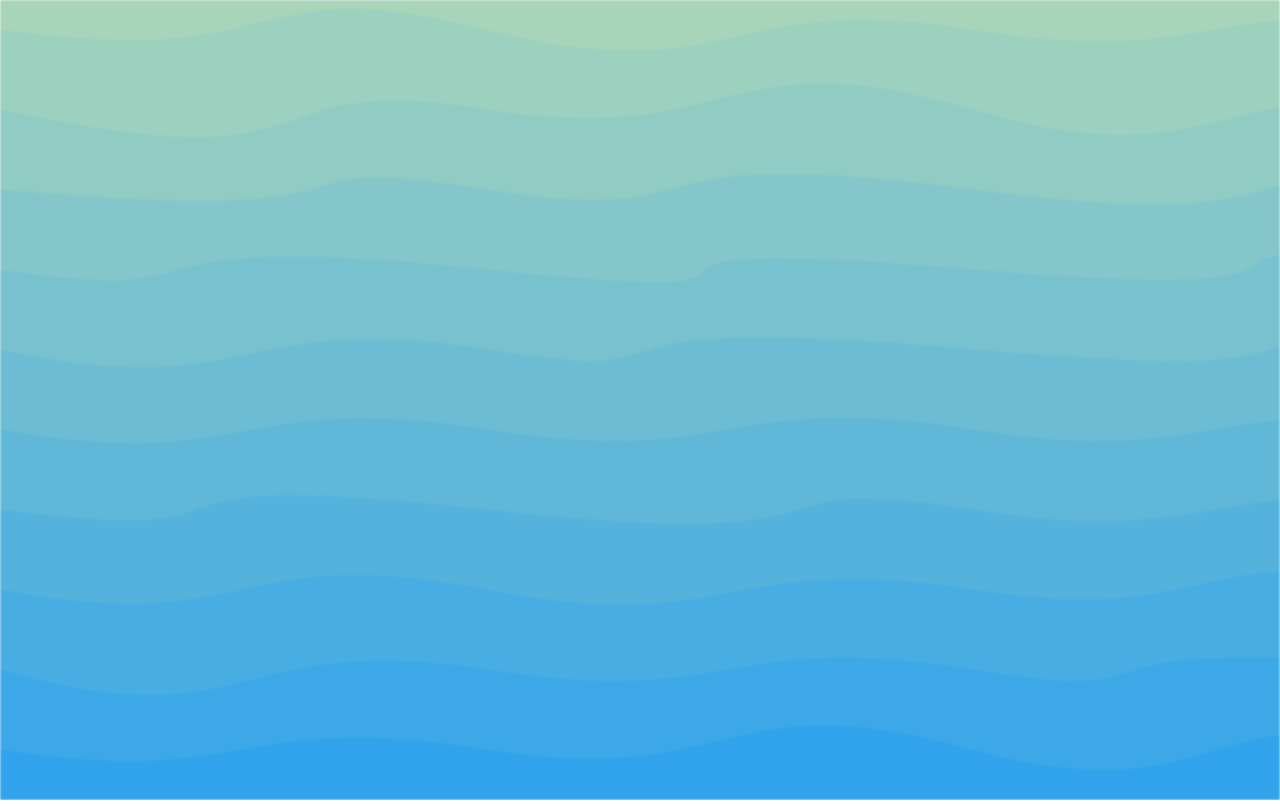
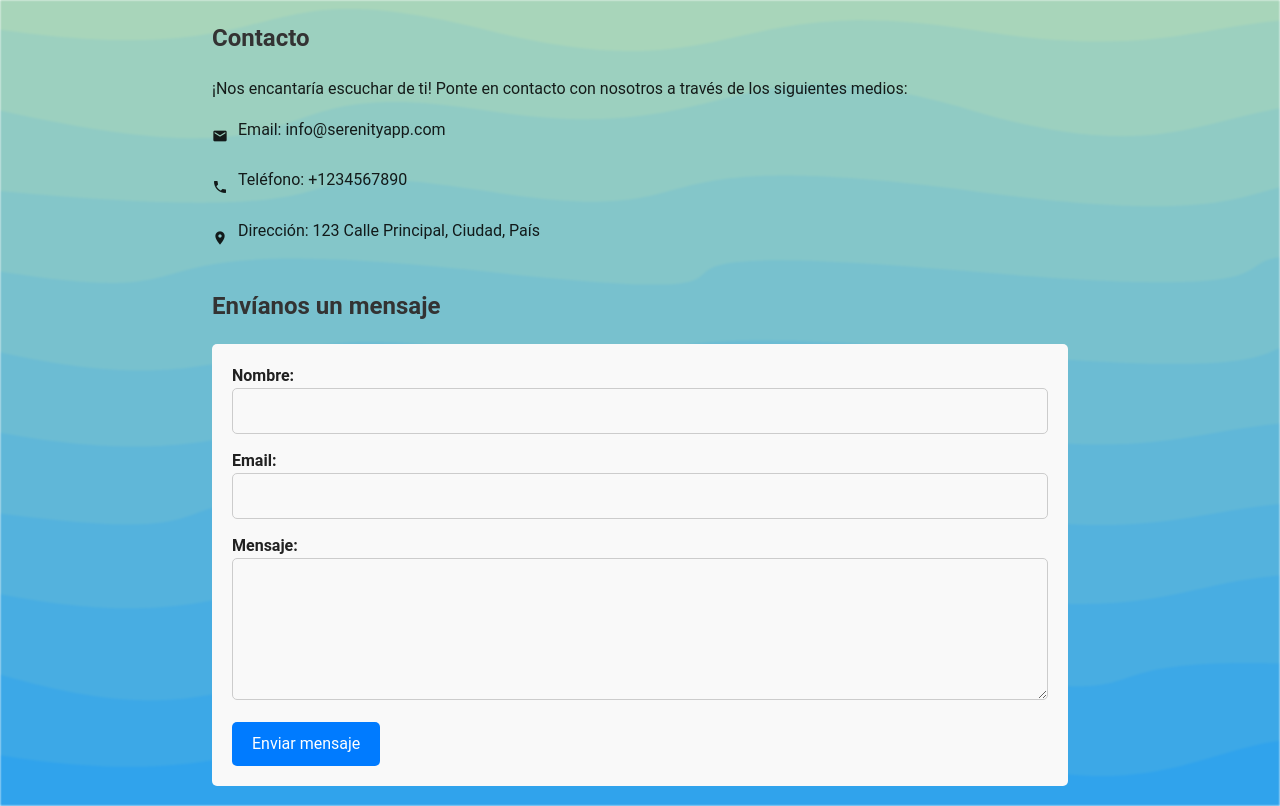
Before and after one commit to mariops03/SerenityAPP, a Vue app in the folder web/: page /contacto in a window 1280 px wide. Before the commit this address had no page. Built offline with nearby package versions, Linux system fonts and the light colour scheme.

Commit message:
Update router.js and Navbar.vue to fix routing issue

```diff
--- a/web/src/components/Navbar.vue
+++ b/web/src/components/Navbar.vue
@@ -40,7 +40,7 @@ export default {
           router.push({ name: "Acerca" });
           break;
         case "contacto":
-          router.push({ name: "Contact" });
+          router.push({ name: "Contacto" });
           break;
         default:
           break;
--- a/web/src/router/router.js
+++ b/web/src/router/router.js
@@ -4,6 +4,7 @@ import Signin from '../views/Signin.vue'
 import Analisis from '../views/Analisis.vue'
 import Home from '../views/Home.vue'
 import Acerca from '../views/Acerca.vue'
+import Contacto from '../views/Contacto.vue'
 
 const routes = [
   {
@@ -26,6 +27,11 @@ const routes = [
     name: 'Acerca',
     path: '/acerca',
     component: Acerca
+  },
+  {
+    name: 'Contacto',
+    path: '/contacto',
+    component: Contacto
   }
 
 ]
--- /dev/null
+++ b/web/src/views/Contacto.vue
@@ -0,0 +1,118 @@
+<template>
+    <div class="contact">
+      <h1>Contacto</h1>
+      <p>¡Nos encantaría escuchar de ti! Ponte en contacto con nosotros a través de los siguientes medios:</p>
+      <div class="contact-info">
+        <div class="contact-item">
+          <span class="mdi mdi-email"></span>
+          <p>Email: info@serenityapp.com</p>
+        </div>
+        <div class="contact-item">
+          <span class="mdi mdi-phone"></span>
+          <p>Teléfono: +1234567890</p>
+        </div>
+        <div class="contact-item">
+          <span class="mdi mdi-map-marker"></span>
+          <p>Dirección: 123 Calle Principal, Ciudad, País</p>
+        </div>
+      </div>
+      <div class="contact-form">
+        <h2>Envíanos un mensaje</h2>
+        <form>
+          <div class="form-group">
+            <label for="name">Nombre:</label>
+            <input type="text" id="name" name="name" required>
+          </div>
+          <div class="form-group">
+            <label for="email">Email:</label>
+            <input type="email" id="email" name="email" required>
+          </div>
+          <div class="form-group">
+            <label for="message">Mensaje:</label>
+            <textarea id="message" name="message" rows="5" required></textarea>
+          </div>
+          <button type="submit">Enviar mensaje</button>
+        </form>
+      </div>
+    </div>
+  </template>
+
+  <script>
+  export default {
+    name: 'Contact'
+  }
+  </script>
+
+  <style scoped>
+  .contact {
+    width: 70vw;
+    margin: 0 auto;
+    padding: 20px;
+  }
+
+  .contact h1, .contact h2 {
+    font-size: 24px;
+    color: #333;
+    margin-bottom: 20px;
+  }
+
+  .contact p {
+    font-size: 16px;
+    line-height: 1.6;
+    margin-bottom: 15px;
+  }
+
+  .contact-info {
+    margin-bottom: 30px;
+  }
+
+  .contact-item {
+    display: flex;
+    align-items: center;
+    margin-bottom: 10px;
+  }
+
+  .contact-item .mdi {
+    margin-right: 10px;
+  }
+
+  .contact-form form {
+    background-color: #f9f9f9;
+    padding: 20px;
+    border-radius: 5px;
+  }
+
+  .form-group {
+    margin-bottom: 15px;
+  }
+
+  .form-group label {
+    font-weight: bold;
+  }
+
+  .form-group input,
+  .form-group textarea {
+    width: 100%;
+    padding: 10px;
+    border: 1px solid #ccc;
+    border-radius: 5px;
+  }
+
+  .form-group textarea {
+    resize: vertical;
+    min-height: 100px;
+  }
+
+  button[type="submit"] {
+    background-color: #007bff;
+    color: #fff;
+    border: none;
+    padding: 10px 20px;
+    border-radius: 5px;
+    cursor: pointer;
+  }
+
+  button[type="submit"]:hover {
+    background-color: #0056b3;
+  }
+  </style>
```
